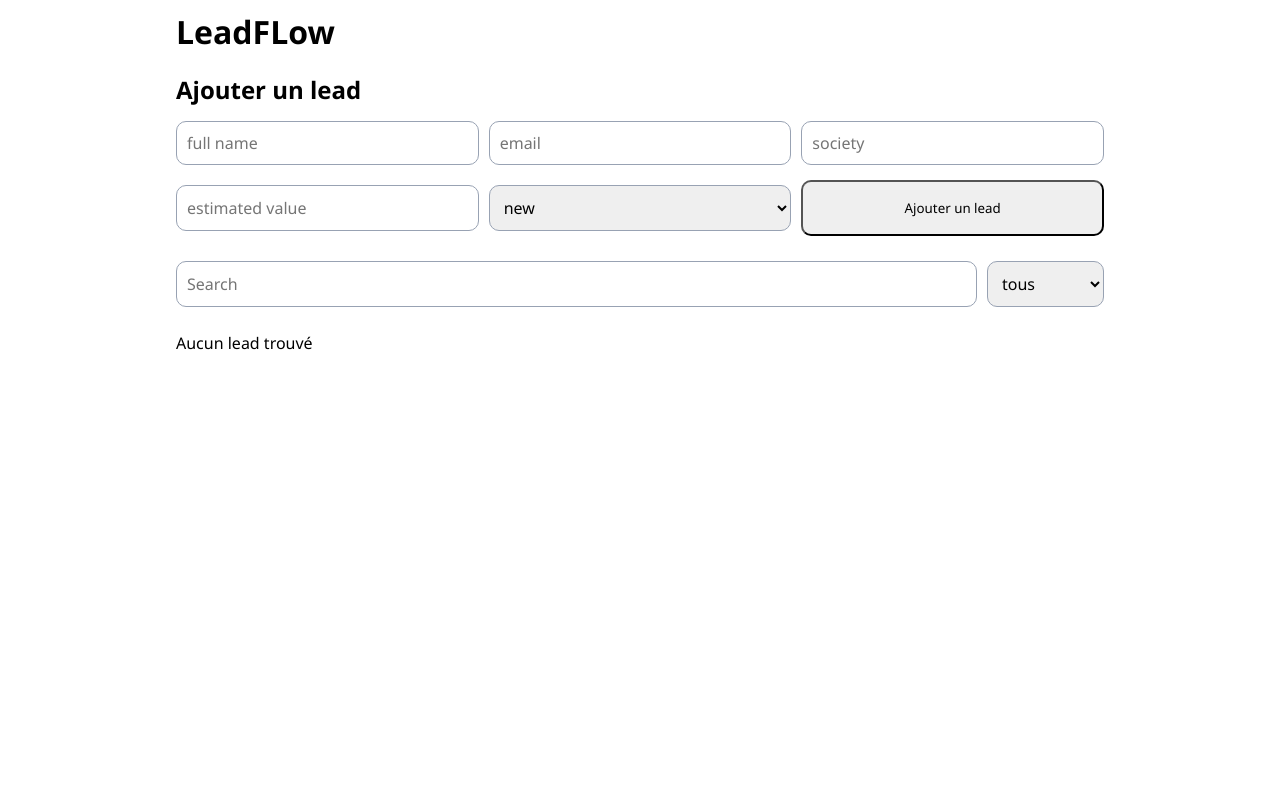
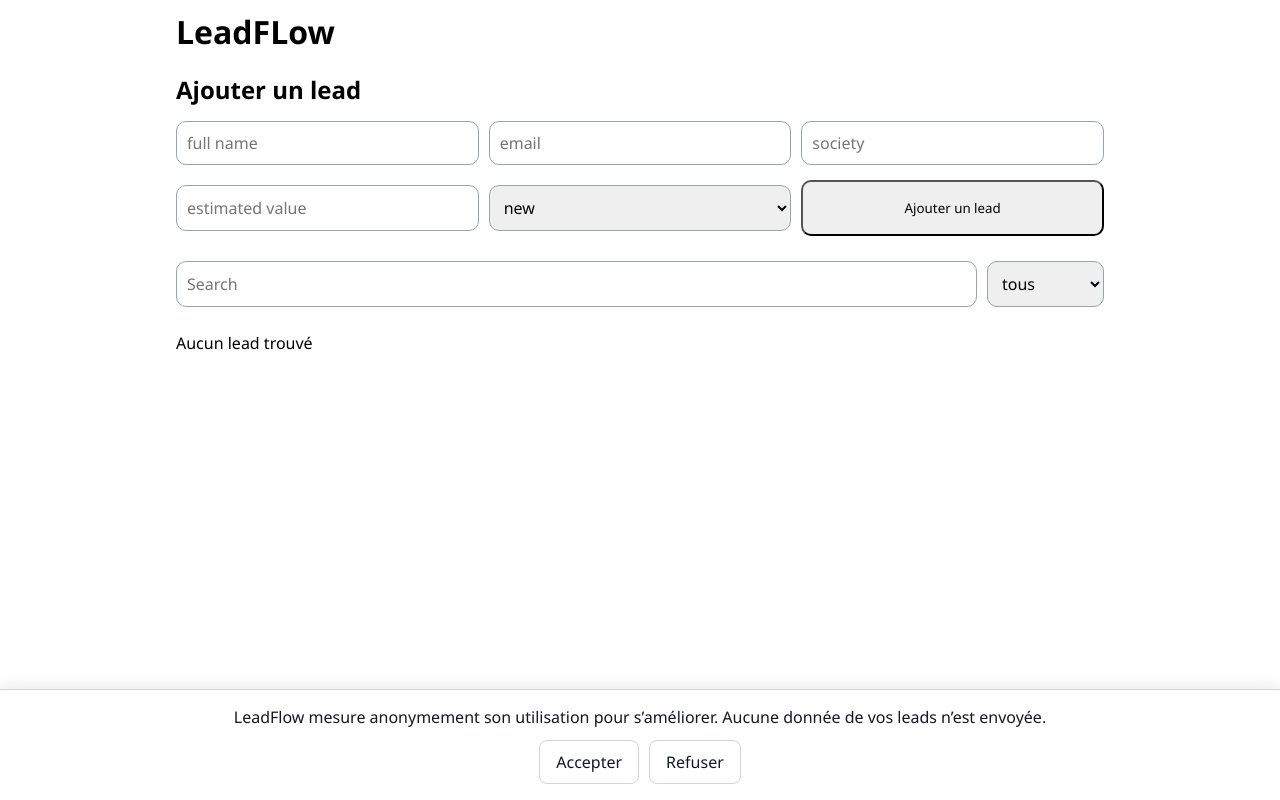
Before and after one commit to AdnaneBc/leadFlow, a React (Vite) app: page / in a window 1280 px wide. Built offline with nearby package versions, Linux system fonts and the light colour scheme.

Commit message:
feat: add consent banner

```diff
--- a/src/App.css
+++ b/src/App.css
@@ -144,4 +144,49 @@ form button {
   #search form input {
     flex: 1;
   }
+  /* À mettre dans ta media query 768px existante */
+  .consent-banner {
+    flex-direction: row;
+    align-items: center;
+    justify-content: space-between;
+    padding: 16px 24px;
+  }
+
+  .consent-buttons button {
+    flex: none;
+  }
 }
+
+/* Mobile (par défaut) */
+.consent-banner {
+  position: fixed;
+  bottom: 0;
+  left: 0;
+  right: 0;
+  z-index: 10;
+  display: flex;
+  flex-direction: column;
+  gap: 12px;
+  padding: 16px;
+  background: var(--bg-field);
+  border-top: 1px solid var(--border);
+  box-shadow: 0 -4px 12px rgba(16, 24, 40, 0.08);
+  color: var(--text);
+}
+
+.consent-buttons {
+  display: flex;
+  gap: 10px;
+}
+
+.consent-buttons button {
+  flex: 1;
+  min-height: 44px;
+  padding: 0 16px;
+  border: 1px solid var(--border);
+  border-radius: var(--radius);
+  background: var(--bg-field);
+  color: var(--text);
+  font-size: 16px;
+  cursor: pointer;
+}
--- a/src/App.tsx
+++ b/src/App.tsx
@@ -8,6 +8,7 @@ import {
 import Lead from "./components/Lead";
 import { getLeadByStatus, searchLeads } from "./components/leads-util";
 import { track } from "./analytics";
+import ConsentBanner from "./components/ConsentBanner";
 
 function App() {
   const [leads, setLeads] = useState<LeadType[]>((): LeadType[] => {
@@ -188,6 +189,7 @@ function App() {
           </ul>
         )}
       </section>
+      <ConsentBanner />
     </main>
   );
 }
--- /dev/null
+++ b/src/components/ConsentBanner.tsx
@@ -0,0 +1,39 @@
+import { useEffect, useState } from "react";
+type ConsentType = "granted" | "denied" | null;
+
+const ConsentBanner = () => {
+  const [consent, setConsent] = useState<ConsentType>(() => {
+    const consentStatus = localStorage.getItem("consent");
+    if (consentStatus === "granted" || consentStatus === "denied")
+      return consentStatus;
+    return null;
+  });
+  useEffect(() => {
+    if (consent !== null) {
+      window.gtag("consent", "update", { analytics_storage: consent });
+    }
+  }, [consent]);
+  function acceptConsent() {
+    localStorage.setItem("consent", "granted");
+    setConsent("granted");
+  }
+  function denyConsent() {
+    localStorage.setItem("consent", "denied");
+    setConsent("denied");
+  }
+  if (consent !== null) return null;
+  return (
+    <div className="consent-banner">
+      <p>
+        LeadFlow mesure anonymement son utilisation pour s’améliorer. Aucune
+        donnée de vos leads n’est envoyée.
+      </p>
+      <div className="consent-buttons">
+        <button onClick={acceptConsent}>Accepter</button>
+        <button onClick={denyConsent}>Refuser</button>
+      </div>
+    </div>
+  );
+};
+
+export default ConsentBanner;
```
